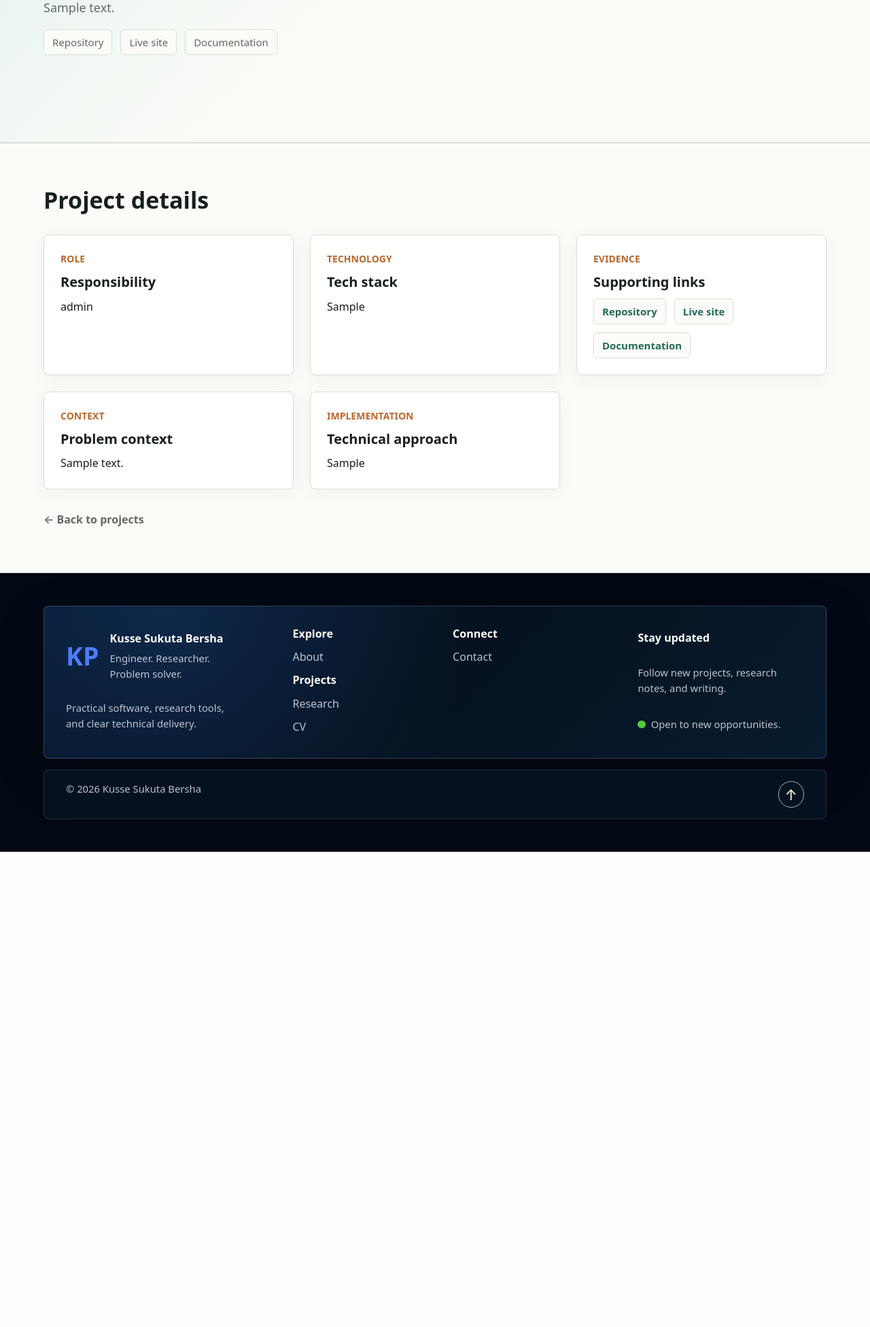
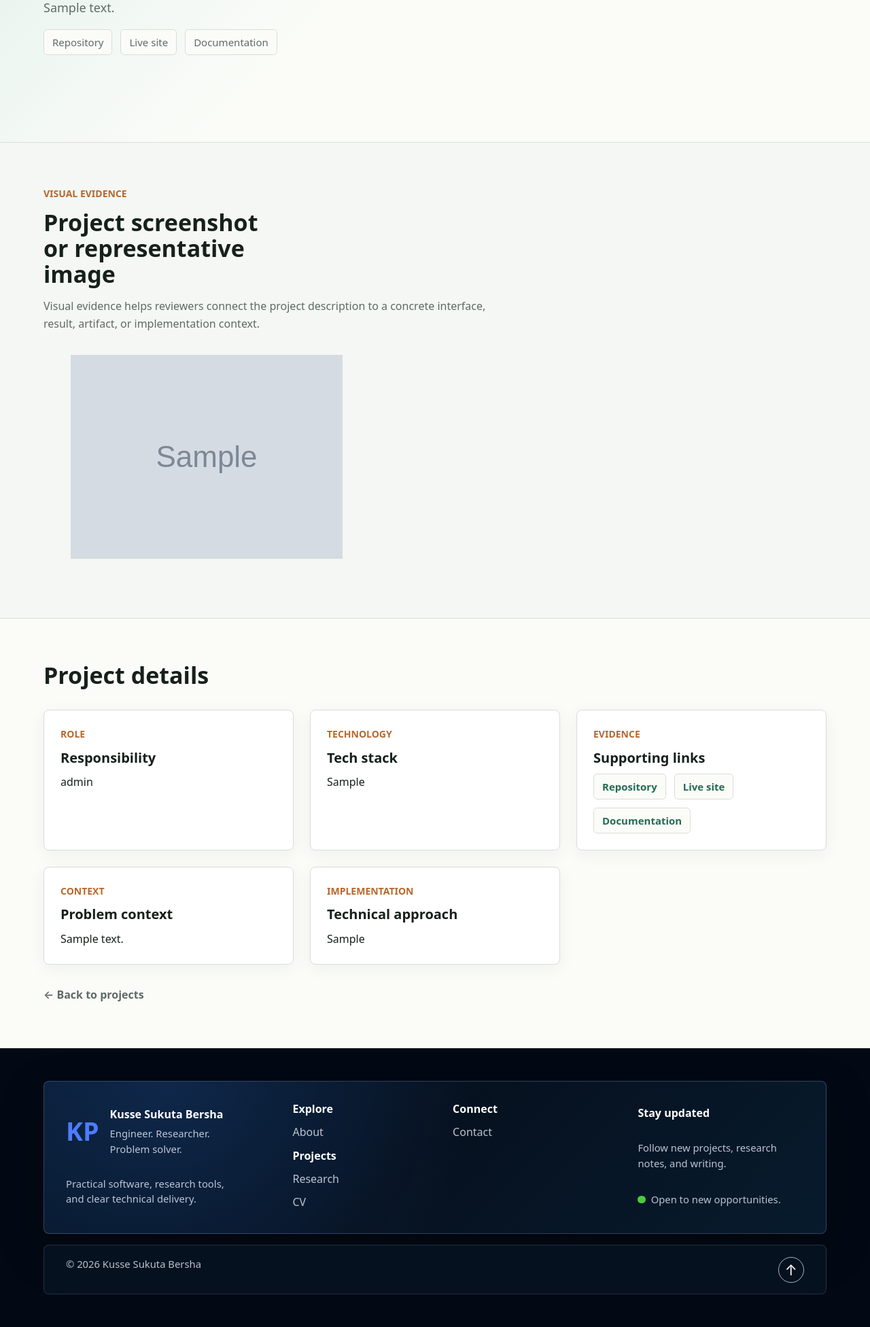
Before and after one commit to ksbk/kusse-portfolio, a Django app: a page that uses apps/projects/templates/projects/detail.html in a window 1280 px wide. Shown: the part 385-2337 px from the top of the page at 68% size. Before the commit the page ends 1638 px from the top, so only its background shows below. Run offline with Django 5.2, Linux system fonts and the light colour scheme; tables that the repository leaves empty hold one stand-in row (values such as "Sample post"); grey boxes marked "Sample" are stand-in pictures.

Commit message:
feat: render project visual evidence on detail pages

```diff
--- a/apps/projects/templates/projects/detail.html
+++ b/apps/projects/templates/projects/detail.html
@@ -28,6 +28,25 @@
             </div>
         </div>
     </section>
+
+    {% if project.image %}
+        <section class="section project-visual-section" aria-labelledby="project-visual-heading">
+            <div class="container">
+                <div class="section-heading">
+                    <p class="eyebrow">Visual evidence</p>
+                    <h2 id="project-visual-heading">Project screenshot or representative image</h2>
+                    <p>
+                        Visual evidence helps reviewers connect the project description to
+                        a concrete interface, result, artifact, or implementation context.
+                    </p>
+                </div>
+
+                <figure class="project-visual project-visual--detail">
+                    <img src="{{ project.image.url }}" alt="{{ project.image_alt }}" loading="lazy">
+                </figure>
+            </div>
+        </section>
+    {% endif %}
 
     <section class="section section--surface">
         <div class="container">
```
